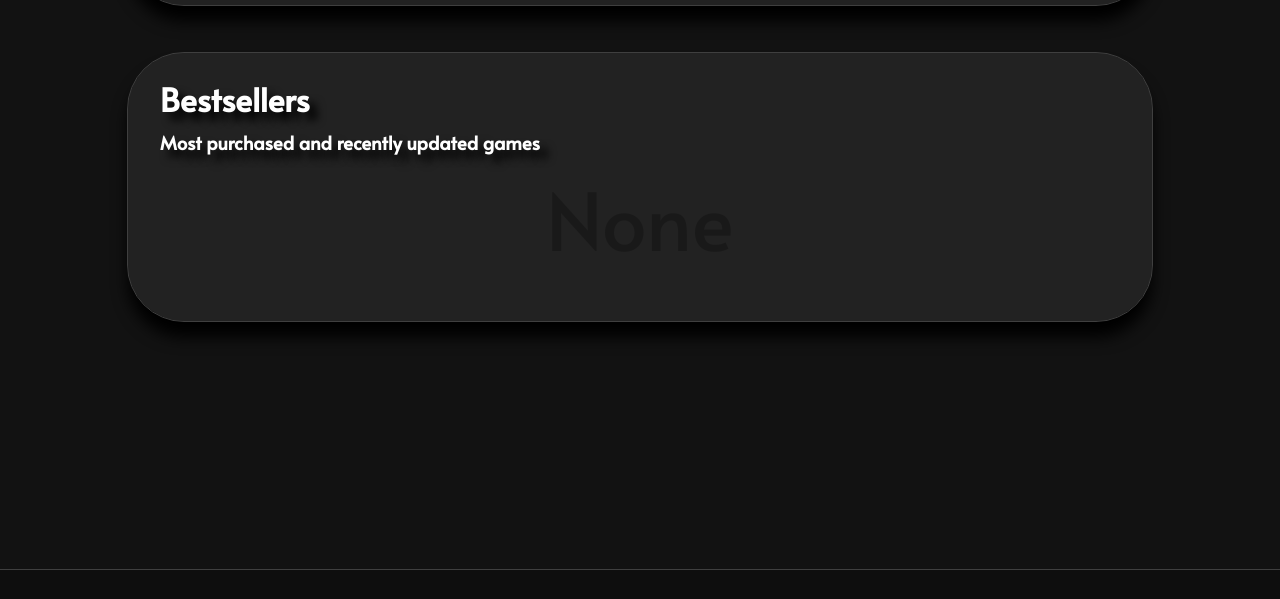
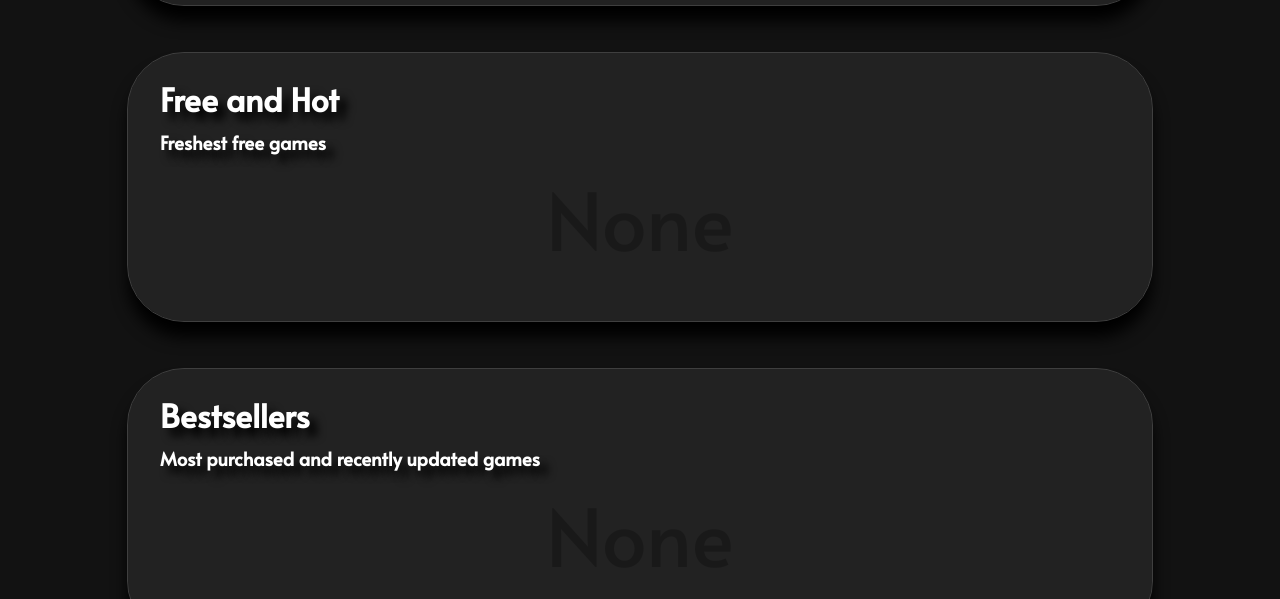
Before and after one commit to Scalewreck-epic/ouzox-website, a plain HTML site: page index.html in a window 1280 px wide. Shown: the part 1393-1992 px from the top of the page. Drawn offline with Linux system fonts and the light colour scheme; no server answers.

Commit message:
added free category back

```diff
--- a/index.html
+++ b/index.html
@@ -84,6 +84,13 @@
 				<div class="market" id="genres-list">
 				</div>
 			</div>
+			<div class="category" id="freehot-games">
+				<h1>Free and Hot</h1>
+				<h3>Freshest free games</h3>
+				<div class="category-none">None</div>
+				<div class="market" id="freehot-games-list">
+				</div>
+			</div>
 			<div class="category" id="bestseller-games">
 				<h1>Bestsellers</h1>
 				<h3>Most purchased and recently updated games</h3>
```
